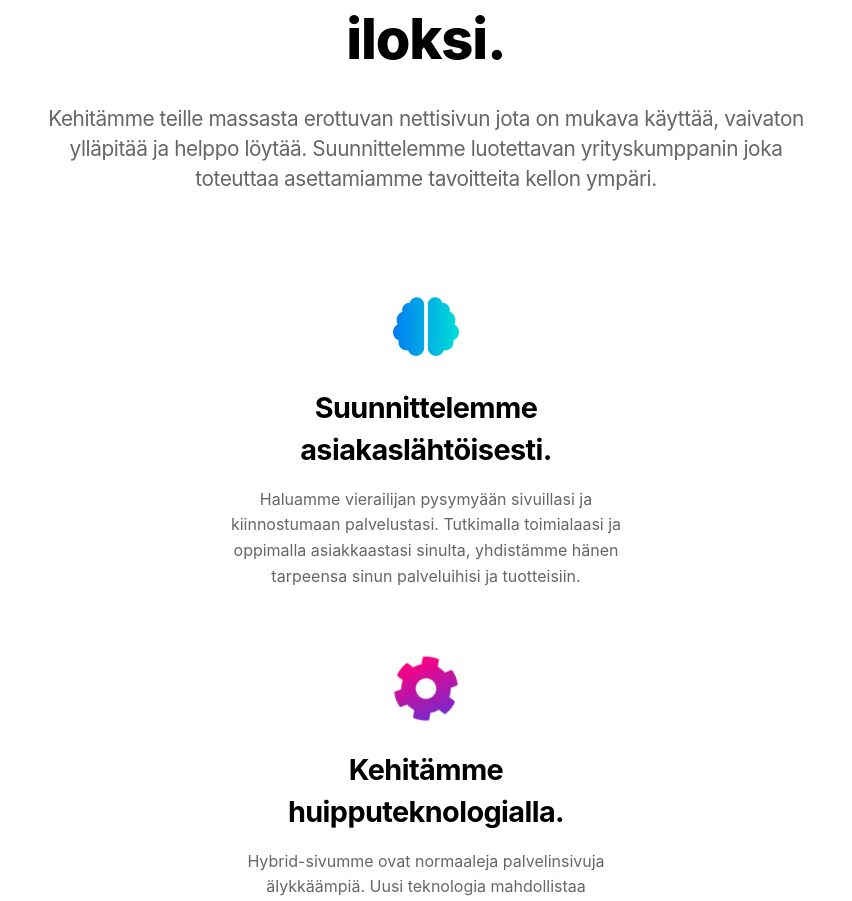
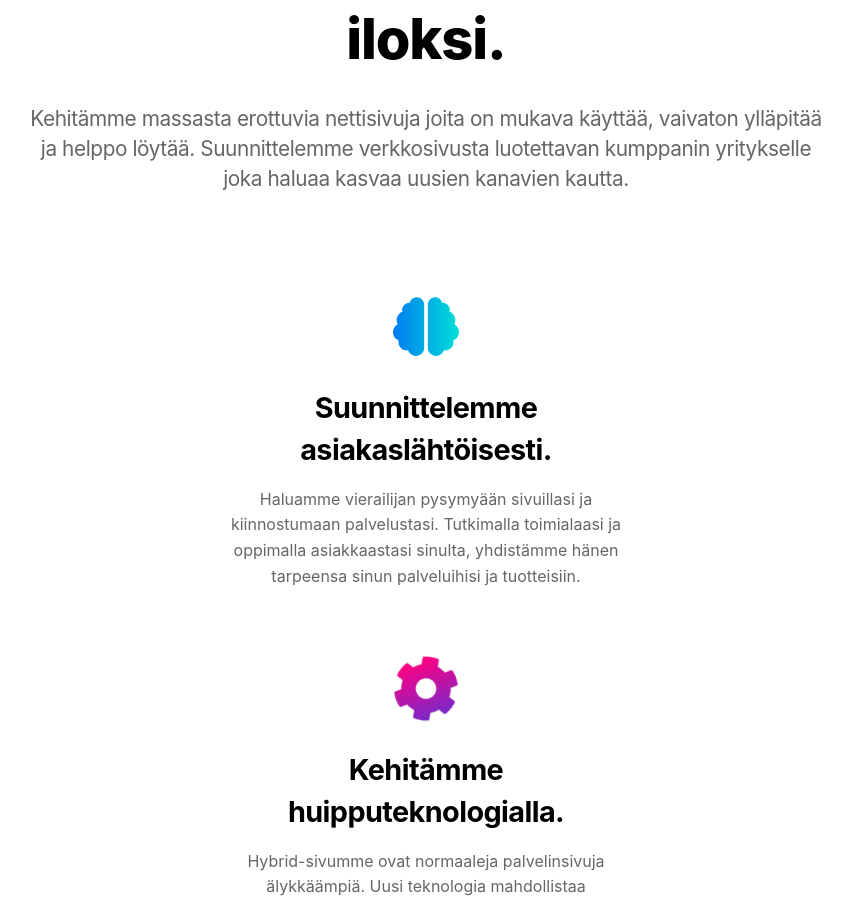
Before and after one commit to digiaalto/etusivu, a Next.js app: page / in a window 1280 px wide. Shown: the part 1124-2025 px from the top of the page, without its empty margins (214-1066 px from the left). Built offline with nearby package versions, Linux system fonts and the light colour scheme.

Commit message:
Sisltömuutos

```diff
--- a/components/etusivu/Palvelut.js
+++ b/components/etusivu/Palvelut.js
@@ -16,9 +16,10 @@ const Palvelut = (props) => {
       </HeadersWrap>
       <TextsWrapper>
         <h2 className={styles.headerDescription}>
-          Kehitämme teille massasta erottuvan nettisivun jota on mukava käyttää,
-          vaivaton ylläpitää ja helppo löytää. Suunnittelemme luotettavan
-          yrityskumppanin joka toteuttaa asettamiamme tavoitteita kellon ympäri.
+          Kehitämme massasta erottuvia nettisivuja joita on mukava käyttää,
+          vaivaton ylläpitää ja helppo löytää. Suunnittelemme verkkosivusta
+          luotettavan kumppanin yritykselle joka haluaa kasvaa uusien kanavien
+          kautta.
         </h2>
       </TextsWrapper>
       <PalvelutOminaisuudet />
```
